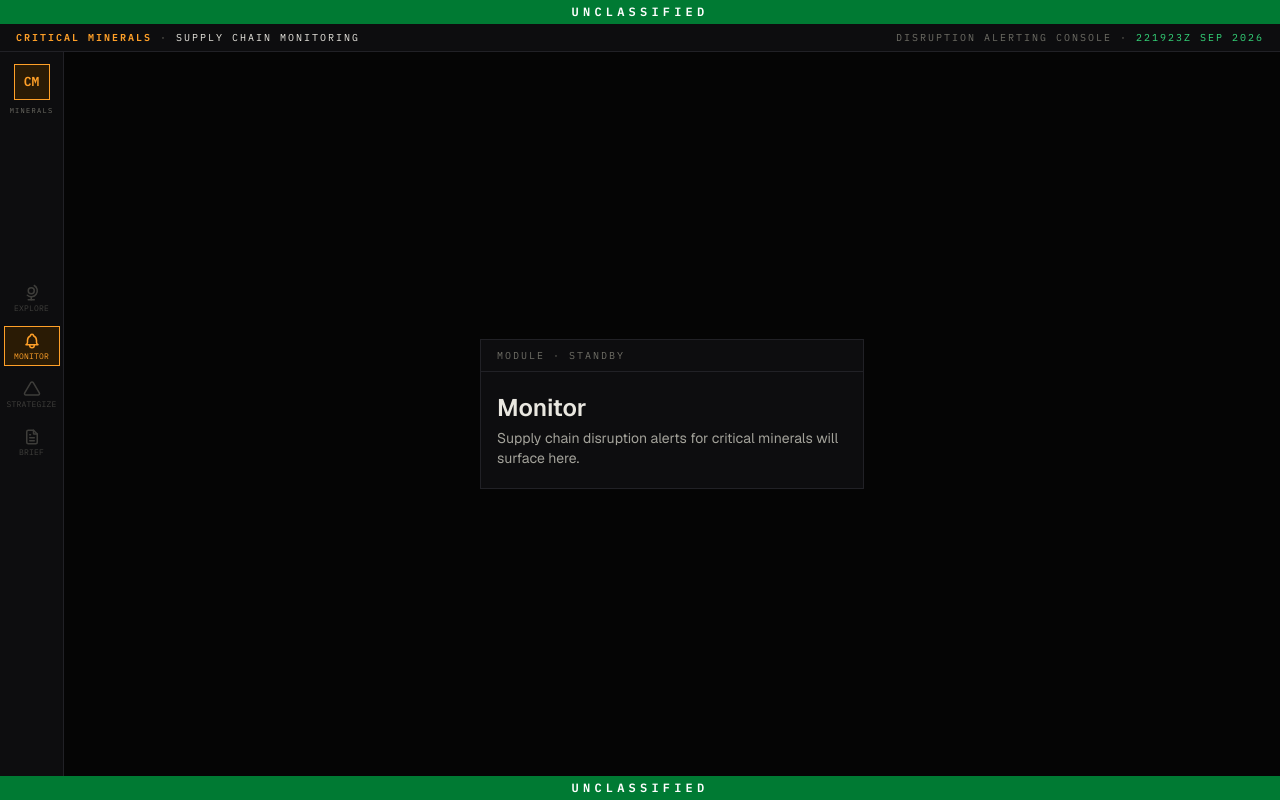
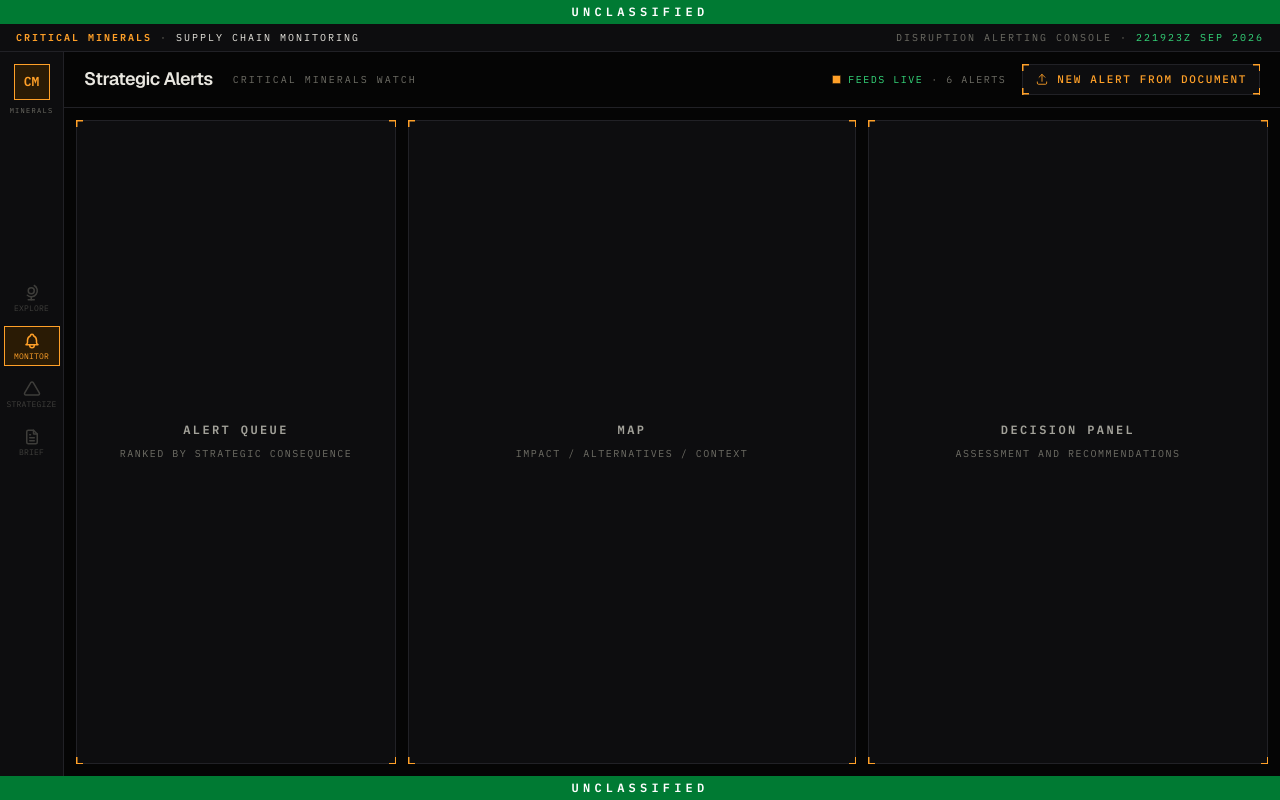
Before and after one commit to Manifold-Industries/Critical-Minerals-Alerting, a Next.js app in the folder web/: page /monitor in a window 1280 px wide. Built offline with nearby package versions, Linux system fonts and the light colour scheme.

Commit message:
Monitor page scaffolding

```diff
--- a/web/src/app/globals.css
+++ b/web/src/app/globals.css
@@ -45,3 +45,67 @@ body {
   color: var(--foreground);
   font-family: var(--font-geist-sans), ui-sans-serif, system-ui, sans-serif;
 }
+
+/* ── Blueprint frame ───────────────────────────────────────────────────────
+   Hairline panel with short amber corner ticks, drawn as eight background
+   gradients on an overlay pseudo-element so any element can carry the frame
+   without extra markup. */
+.blueprint {
+  position: relative;
+  background: var(--surface-1);
+  border: 1px solid var(--surface-2);
+}
+
+.blueprint::after {
+  content: "";
+  position: absolute;
+  inset: -1px;
+  pointer-events: none;
+  background-image: linear-gradient(var(--accent), var(--accent)),
+    linear-gradient(var(--accent), var(--accent)),
+    linear-gradient(var(--accent), var(--accent)),
+    linear-gradient(var(--accent), var(--accent)),
+    linear-gradient(var(--accent), var(--accent)),
+    linear-gradient(var(--accent), var(--accent)),
+    linear-gradient(var(--accent), var(--accent)),
+    linear-gradient(var(--accent), var(--accent));
+  background-repeat: no-repeat;
+  background-size:
+    7px 1.5px,
+    1.5px 7px,
+    7px 1.5px,
+    1.5px 7px,
+    7px 1.5px,
+    1.5px 7px,
+    7px 1.5px,
+    1.5px 7px;
+  background-position:
+    top left,
+    top left,
+    top right,
+    top right,
+    bottom left,
+    bottom left,
+    bottom right,
+    bottom right;
+}
+
+/* ── Live-feed indicator ─────────────────────────────────────────────────── */
+@keyframes ping-square {
+  0% {
+    box-shadow: 0 0 0 0 rgb(255 160 40 / 0.55);
+  }
+  70% {
+    box-shadow: 0 0 0 6px rgb(255 160 40 / 0);
+  }
+  100% {
+    box-shadow: 0 0 0 0 rgb(255 160 40 / 0);
+  }
+}
+
+.live-square {
+  width: 7px;
+  height: 7px;
+  background: var(--accent);
+  animation: ping-square 1.8s ease-out infinite;
+}
--- a/web/src/app/monitor/page.tsx
+++ b/web/src/app/monitor/page.tsx
@@ -1,10 +1,40 @@
-import ModulePlaceholder from "@/components/ModulePlaceholder";
+import type { Metadata } from "next";
+import MonitorHeader from "@/components/monitor/MonitorHeader";
+
+export const metadata: Metadata = {
+  title: "Strategic Alerts",
+};
+
+// Placeholder feed stats until the alert data model lands with the queue.
+const WATCH_NAME = "Critical minerals watch";
+const ALERT_COUNT = 6;
+
+// Column placeholders, replaced one by one as each rail/panel is built.
+const PANELS = [
+  { name: "Alert queue", hint: "Ranked by strategic consequence" },
+  { name: "Map", hint: "Impact / alternatives / context" },
+  { name: "Decision panel", hint: "Assessment and recommendations" },
+] as const;
 
 export default function MonitorPage() {
   return (
-    <ModulePlaceholder
-      name="Monitor"
-      description="Supply chain disruption alerts for critical minerals will surface here."
-    />
+    <div className="flex min-h-0 flex-1 flex-col">
+      <MonitorHeader watchName={WATCH_NAME} alertCount={ALERT_COUNT} />
+      <div className="grid min-h-0 flex-1 grid-cols-[minmax(220px,320px)_minmax(280px,1fr)_minmax(280px,400px)] gap-3 p-3">
+        {PANELS.map((panel) => (
+          <section
+            key={panel.name}
+            className="blueprint flex min-h-0 flex-col items-center justify-center gap-2 p-4"
+          >
+            <h2 className="font-mono text-xs font-semibold tracking-[0.2em] text-text-secondary uppercase">
+              {panel.name}
+            </h2>
+            <p className="font-mono text-[10px] tracking-[0.15em] text-text-tertiary uppercase">
+              {panel.hint}
+            </p>
+          </section>
+        ))}
+      </div>
+    </div>
   );
 }
--- /dev/null
+++ b/web/src/components/monitor/MonitorHeader.tsx
@@ -0,0 +1,43 @@
+import { IconUpload } from "@tabler/icons-react";
+
+interface MonitorHeaderProps {
+  readonly watchName: string;
+  readonly alertCount: number;
+}
+
+// Page header for the Strategic Alerts screen: brand + watch meta on the
+// left, live-feed indicator and the upload entry point on the right. The
+// Zulu clock lives in CommandHeader directly above, so it is not repeated
+// here.
+export default function MonitorHeader({
+  watchName,
+  alertCount,
+}: MonitorHeaderProps) {
+  return (
+    <header className="flex items-center gap-5 border-b border-surface-2 px-5 py-3">
+      <h1 className="text-lg leading-none font-semibold tracking-tight text-foreground">
+        Strategic Alerts
+      </h1>
+      <p className="font-mono text-[10px] tracking-[0.2em] text-text-tertiary uppercase">
+        {watchName}
+      </p>
+      <div className="ml-auto flex items-center gap-4">
+        <p className="flex items-center gap-2 font-mono text-[10px] tracking-[0.15em] uppercase">
+          <span className="live-square" aria-hidden />
+          <span className="text-positive">Feeds live</span>
+          <span className="text-text-tertiary">
+            · {alertCount} alert{alertCount === 1 ? "" : "s"}
+          </span>
+        </p>
+        <button
+          type="button"
+          title="Upload a document to ingest it into a new strategic alert"
+          className="blueprint flex cursor-pointer items-center gap-2 px-3 py-1.5 font-mono text-[11px] font-medium tracking-[0.15em] text-accent uppercase transition-colors hover:bg-accent-tint"
+        >
+          <IconUpload size={14} stroke={1.5} aria-hidden />
+          New alert from document
+        </button>
+      </div>
+    </header>
+  );
+}
```
